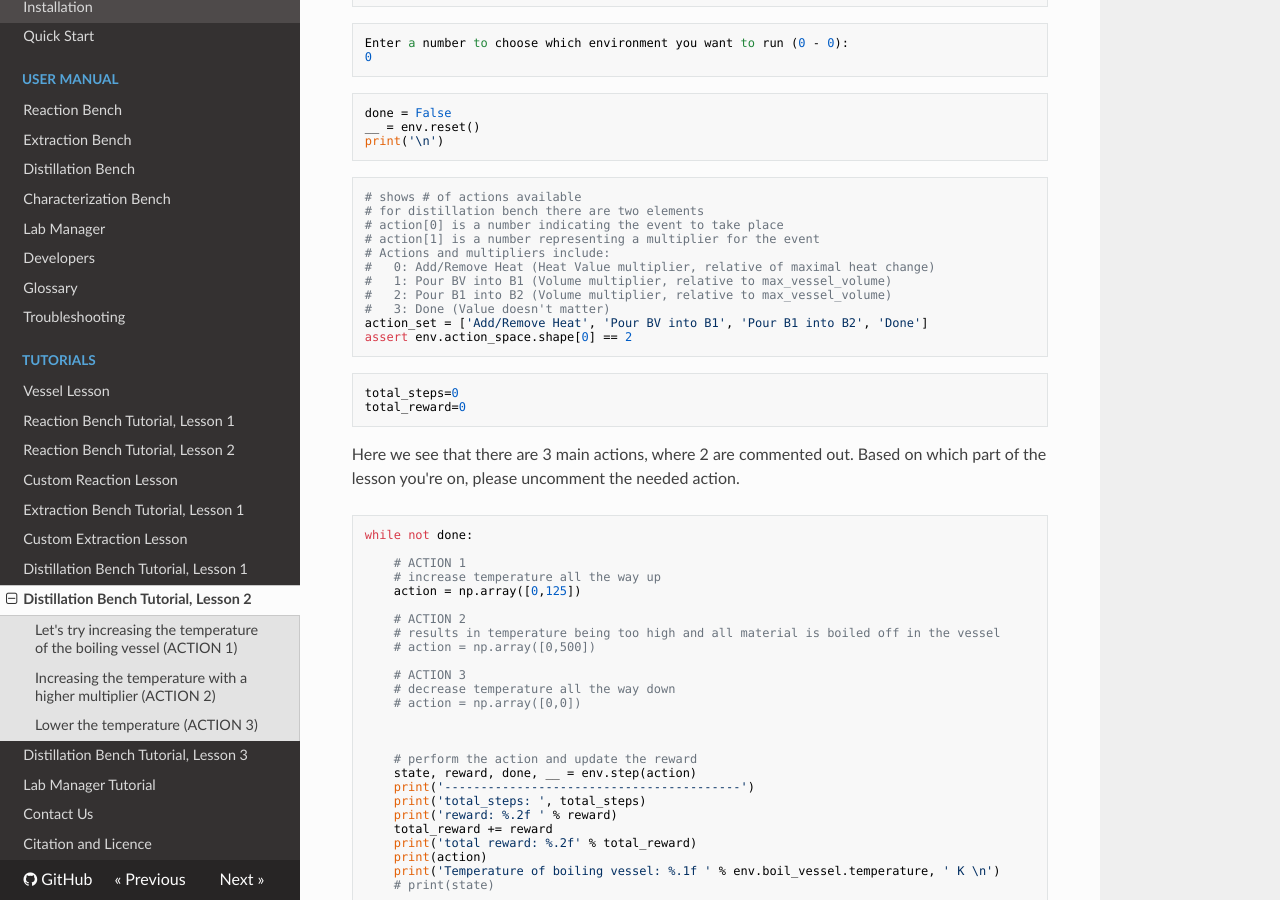
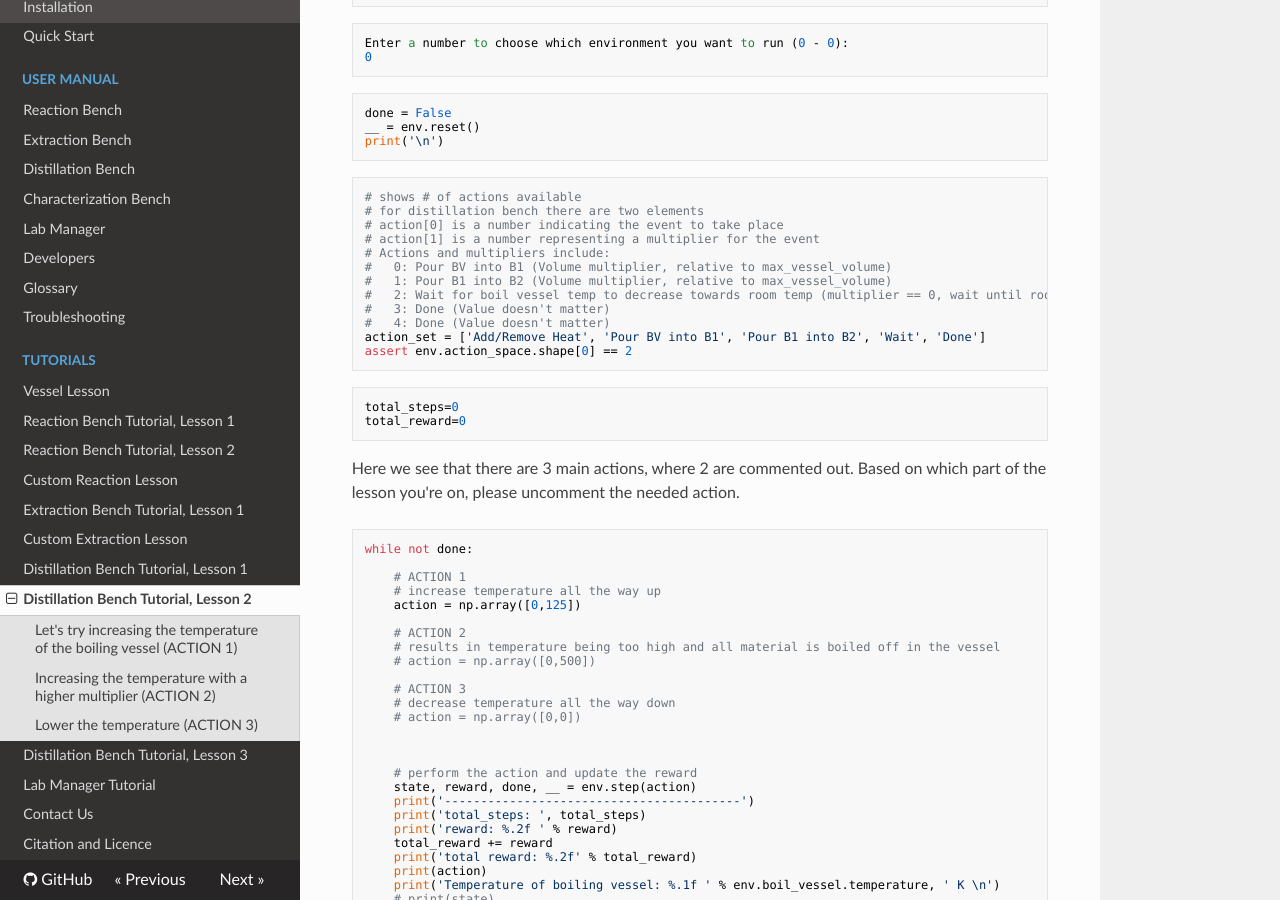
Before and after one commit to chemgymrl/chemgymrl, an MkDocs documentation site: the page built from docs/lesson_2_distillation.md, in a window 1280 px wide and 900 px high, scrolled down 1027 px. Built offline with MkDocs 1.6.1, drawn with Linux system fonts in a browser that asks for light colours; nearby versions of some CDN libraries.

Commit message:
update lesson 2 and 3

````diff
--- a/docs/lesson_2_distillation.md
+++ b/docs/lesson_2_distillation.md
@@ -80,11 +80,12 @@ print('\n')
 # action[0] is a number indicating the event to take place
 # action[1] is a number representing a multiplier for the event
 # Actions and multipliers include:
-#   0: Add/Remove Heat (Heat Value multiplier, relative of maximal heat change)
-#   1: Pour BV into B1 (Volume multiplier, relative to max_vessel_volume)
-#   2: Pour B1 into B2 (Volume multiplier, relative to max_vessel_volume)
+#   0: Pour BV into B1 (Volume multiplier, relative to max_vessel_volume)
+#   1: Pour B1 into B2 (Volume multiplier, relative to max_vessel_volume)
+#   2: Wait for boil vessel temp to decrease towards room temp (multiplier == 0, wait until room temp == true)
 #   3: Done (Value doesn't matter)
-action_set = ['Add/Remove Heat', 'Pour BV into B1', 'Pour B1 into B2', 'Done']
+#   4: Done (Value doesn't matter)
+action_set = ['Add/Remove Heat', 'Pour BV into B1', 'Pour B1 into B2', 'Wait', 'Done']
 assert env.action_space.shape[0] == 2
 ```
 
````
Also changed, not shown: docs/lesson_3_distillation.md (+2 -2 lines).
